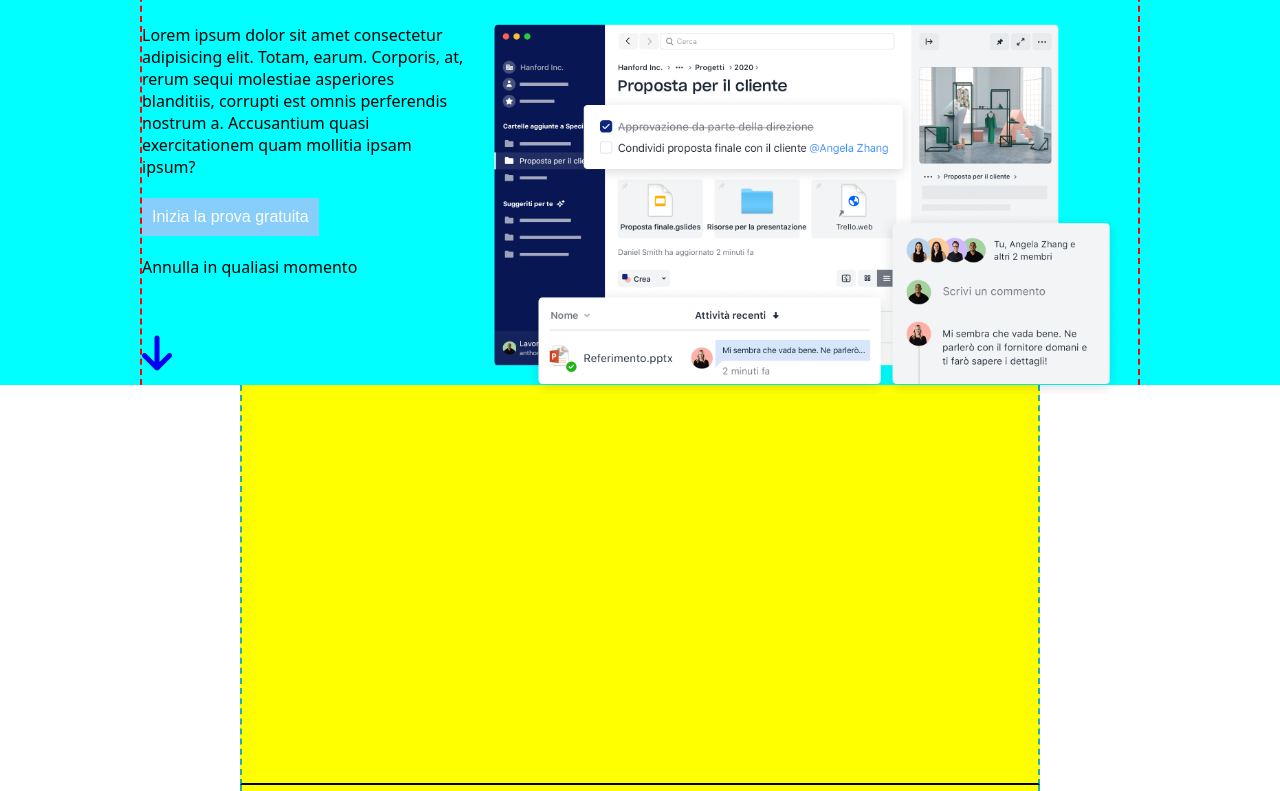
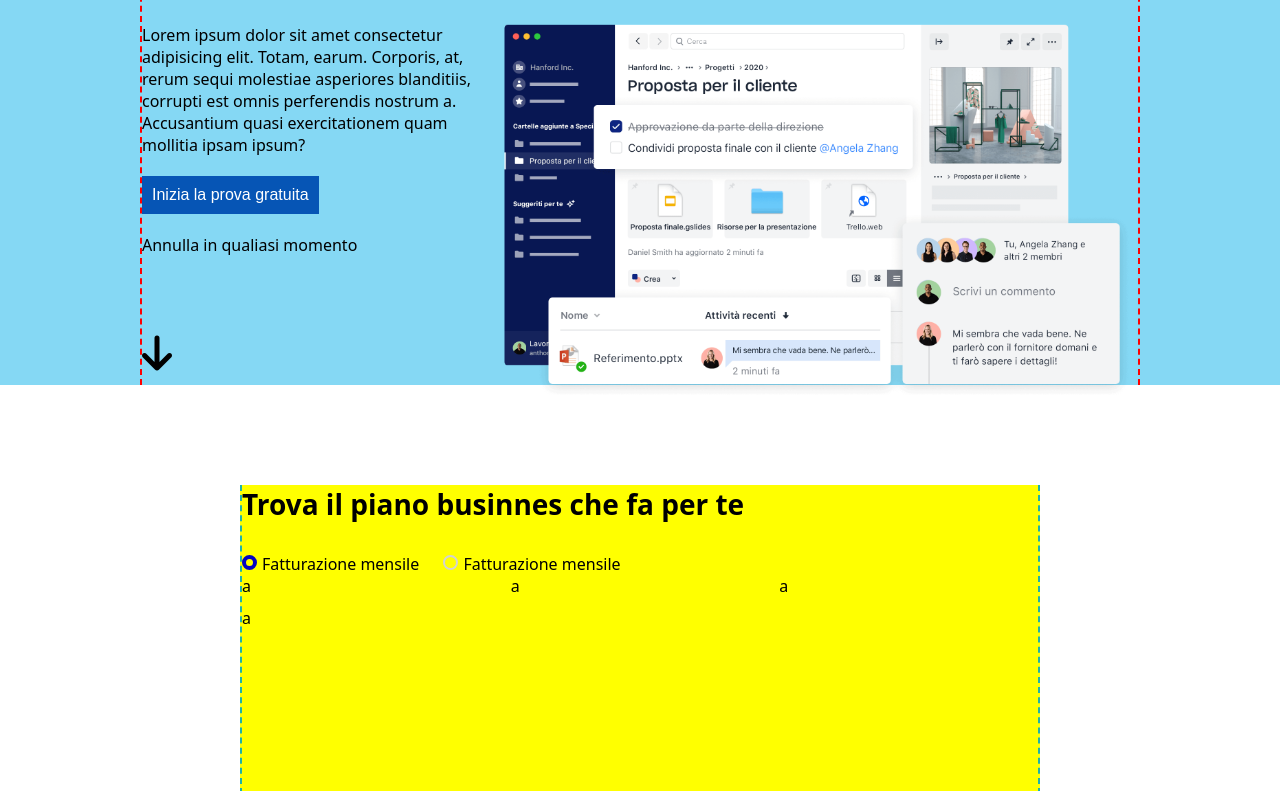
Before and after one commit to MichelangeloCaltagirone/htmlcss-dropbox, a plain HTML site: page index.html in a window 1280 px wide. Shown: the part 175-966 px from the top of the page. Drawn offline with Linux system fonts and the light colour scheme.

Commit message:
Set the flex box for the Subscriptions Section. Proceding populating it with elements, then styling them.

```diff
--- a/css/style.css
+++ b/css/style.css
@@ -22,6 +22,11 @@ h1 {
     text-align: left;
 }
 
+h2 {
+    font-size: 28px;
+    margin: 30px 0;
+}
+
 p {
     font-size: 16px;
 }
@@ -29,20 +34,20 @@ p {
 button {
     padding: 5px 10px;
     color: white;
-    background-color: lightskyblue;
+    background-color: rgb(6, 85, 181);
     border: none;
     font-size: 16px;
 }
 
 header {
-    background-color: aqua;
+    background-color: rgb(133, 216, 244);
 }
 
 
 #logo {
     width: 7rem;
     display: inline-block;
-
+    margin-right: 10px;
 }
 
 
@@ -103,7 +108,7 @@ nav button {
 }
 
 
-.left-upper-nav span, img {
+.left-upper-nav > span {
     margin-right: 10px;
 }
 .right-upper-nav span {
@@ -123,6 +128,7 @@ nav button {
     left: 0;
     font-size: 2.5rem;
     padding-bottom: 5px;
+    color: black;
 }
 
 
@@ -130,6 +136,57 @@ nav button {
     margin: 20px 0;
     padding: 10px;
 }
+
+
+/* Style of the Main */
+
+/* Subscriptions Section */
+
+/* Utility for this section till next comment */
+
+.subscriptions {
+    margin-top: 100px;
+}
+
+.circle {
+    width: 15px;
+    height: 15px;
+    border-radius: 50%;
+    border: 2px solid lightgrey;
+    display: inline-block;
+    margin-right: 5px;
+}
+
+.circle.colored {
+    border-color: rgb(4, 4, 192);
+    border-width: 4px;
+}
+
+
+.subscriptions  > :nth-child(4) {
+    margin-left: 20px;
+}
+
+/* End of Utility */
+
+/* Styling the flex container of this section */
+
+.row {
+    gap: 10px;
+    flex-wrap: wrap;
+}
+
+.col {
+    flex-basis: calc(100% / 3 - 20px / 3);
+}
+.final.col {
+    flex-grow: 1;
+}
+
+
+
+
+
 
 
 /* style for the blocchettoni */
--- a/index.html
+++ b/index.html
@@ -30,29 +30,54 @@
                     <span>Accedi <button>Inizia</button></span>
 
                 </div>
-                </div>
             </nav>
         </div>
         <div class="lower-header bg-container">
             <h1>Tutto ciò che ti serve per il lavoro, in un posto solo</h1>
             <img src="img/jumbo.png" alt="jumbo-header">
-            <div>
-
-                <p>Lorem ipsum dolor sit amet consectetur adipisicing elit. Totam, earum. Corporis, at, rerum sequi molestiae asperiores blanditiis, corrupti est omnis perferendis nostrum a. Accusantium quasi exercitationem quam mollitia ipsam ipsum?</p>
-                <button>Inizia la prova gratuita</button>
-                <br>
-                <span>Annulla in qualiasi momento</span>
-                <a href="#"><i class="fa-solid fa-arrow-down"></i></a>
-
-            </div>
-
-
+            <p>Lorem ipsum dolor sit amet consectetur adipisicing elit. Totam, earum. Corporis, at, rerum sequi molestiae asperiores blanditiis, corrupti est omnis perferendis nostrum a. Accusantium quasi exercitationem quam mollitia ipsam ipsum?</p>
+            <button>Inizia la prova gratuita</button>
+            <br>
+            <span>Annulla in qualiasi momento</span>
+            <a href="#"><i class="fa-solid fa-arrow-down"></i></a>
         </div>
     </header>
 
     <main>
 
-        <section class="sm-container"></section>
+        <section class="sm-container subscriptions">
+
+            <h2>Trova il piano businnes che fa per te</h2>
+            <div class="circle colored"></div><span>Fatturazione mensile</span>
+            <div class="circle"></div><span>Fatturazione mensile</span>
+
+            <div class="flex row">
+                    <div class="col">
+                        a
+                    </div>
+                    <div class="col">a</div>
+                    <div class="col">a</div>
+                    <div class="col final">a</div>
+
+            </div>
+
+
+
+        </section>
+
+
+
+
+
+
+
+
+
+
+
+
+
+
         <section class="sm-container"></section>
         <section class="sm-container"></section>
         <section class="sm-container"></section>
```
